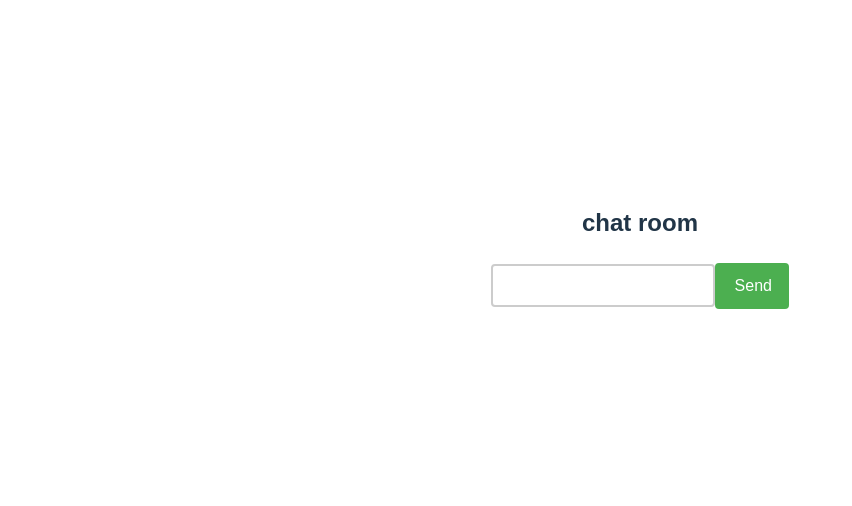
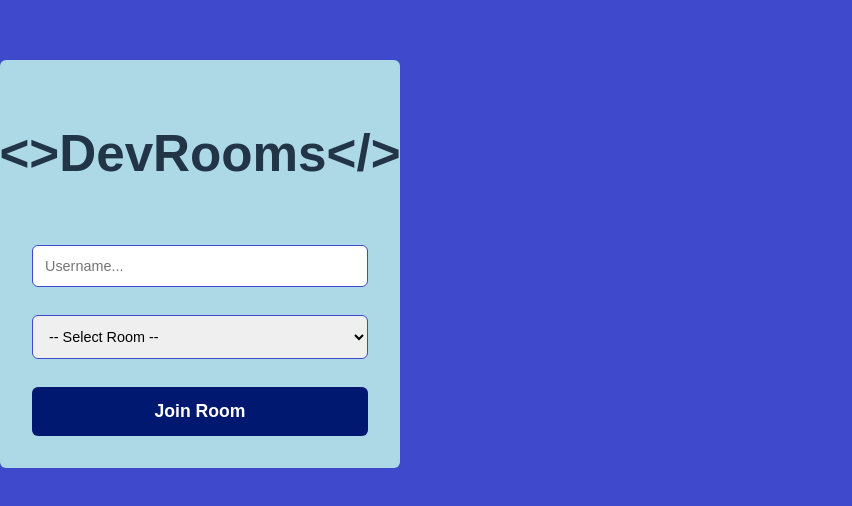
Before and after one commit to bondzai/realtime-chat, a React (Vite) app in the folder frontend/: page / in a window 1280 px wide. Shown: the part 136-642 px from the top of the page, without its empty margins (0-852 px from the left). Built offline with nearby package versions, Linux system fonts and the light colour scheme; no server answers.

Commit message:
create: join room page

```diff
--- a/frontend/package.json
+++ b/frontend/package.json
@@ -10,7 +10,9 @@
   },
   "dependencies": {
     "react": "^18.2.0",
-    "react-dom": "^18.2.0"
+    "react-dom": "^18.2.0",
+    "react-router-dom": "^6.8.0",
+    "socket.io-client": "^4.5.4"
   },
   "devDependencies": {
     "@types/react": "^18.0.26",
--- a/frontend/src/App.css
+++ b/frontend/src/App.css
@@ -1,41 +1,55 @@
-#root {
-  max-width: 1280px;
-  margin: 0 auto;
-  padding: 2rem;
-  text-align: center;
+html * {
+  font-family: Arial;
+  box-sizing: border-box;
 }
 
-.logo {
-  height: 6em;
-  padding: 1.5em;
-  will-change: filter;
-}
-.logo:hover {
-  filter: drop-shadow(0 0 2em #646cffaa);
-}
-.logo.react:hover {
-  filter: drop-shadow(0 0 2em #61dafbaa);
+body {
+  margin: 0;
+  padding: 0;
+  overflow: hidden;
+  background: rgb(63, 73, 204);
 }
 
-@keyframes logo-spin {
-  from {
-    transform: rotate(0deg);
-  }
-  to {
-    transform: rotate(360deg);
-  }
+::-webkit-scrollbar {
+  width: 20px;
 }
 
-@media (prefers-reduced-motion: no-preference) {
-  a:nth-of-type(2) .logo {
-    animation: logo-spin infinite 20s linear;
-  }
+::-webkit-scrollbar-track {
+  background-color: transparent;
 }
 
-.card {
-  padding: 2em;
+::-webkit-scrollbar-thumb {
+  background-color: #d6dee1;
+  border-radius: 20px;
+  border: 6px solid transparent;
+  background-clip: content-box;
 }
 
-.read-the-docs {
-  color: #888;
+::-webkit-scrollbar-thumb:hover {
+  background-color: #a8bbbf;
 }
+
+.btn {
+  padding: 14px 14px;
+  border-radius: 6px;
+  font-weight: bold;
+  font-size: 1.1rem;
+  cursor: pointer;
+  border: none;
+}
+
+.btn-outline {
+  color: rgb(153, 217, 234);
+  border: 1px solid rgb(153, 217, 234);
+  background: rgb(63, 73, 204);
+}
+
+.btn-primary {
+  background: rgb(153, 217, 234);
+  color: rgb(0, 24, 111);
+}
+
+.btn-secondary {
+  background: rgb(0, 24, 111);
+  color: #fff;
+}
--- a/frontend/src/App.jsx
+++ b/frontend/src/App.jsx
@@ -1,16 +1,36 @@
-import { useState } from 'react'
-import Chat from "./components/Chat"
-import './App.css'
+
+import './App.css';
+import { useState } from 'react'; // Add this
+import { BrowserRouter as Router, Routes, Route } from 'react-router-dom';
+import io from 'socket.io-client'; // Add this
+import Home from './pages/home';
+
+const socket = io.connect('http://localhost:4000'); // Add this -- our server will run on port 4000, so we connect to it from here
 
 function App() {
-    const [count, setCount] = useState(0)
+    const [username, setUsername] = useState(''); // Add this
+    const [room, setRoom] = useState(''); // Add this
 
     return (
-        <div className="App">
-            <h2> chat room </h2>
-            <Chat/>
-        </div>
-    )
+        <Router>
+            <div className='App'>
+                <Routes>
+                    <Route
+                        path='/'
+                        element={
+                            <Home
+                                username={username} // Add this
+                                setUsername={setUsername} // Add this
+                                room={room} // Add this
+                                setRoom={setRoom} // Add this
+                                socket={socket} // Add this
+                            />
+                        }
+                    />
+                </Routes>
+            </div>
+        </Router>
+    );
 }
 
-export default App
+export default App;
--- /dev/null
+++ b/frontend/src/pages/home/index.jsx
@@ -0,0 +1,24 @@
+import styles from './styles.module.css';
+
+const Home = () => {
+    return (
+        <div className={styles.container}>
+            <div className={styles.formContainer}>
+                <h1>{`<>DevRooms</>`}</h1>
+                <input className={styles.input} placeholder='Username...' />
+
+                <select className={styles.input}>
+                    <option>-- Select Room --</option>
+                    <option value='javascript'>JavaScript</option>
+                    <option value='node'>Node</option>
+                    <option value='express'>Express</option>
+                    <option value='react'>React</option>
+                </select>
+
+                <button className='btn btn-secondary' style={{ width: '100%' }}>Join Room</button>
+            </div>
+        </div>
+    );
+};
+
+export default Home;
--- /dev/null
+++ b/frontend/src/pages/home/styles.module.css
@@ -0,0 +1,32 @@
+.container {
+    height: 100vh;
+    width: 100%;
+    display: flex;
+    justify-content: center;
+    align-items: center;
+    background: rgb(63, 73, 204);
+}
+
+.formContainer {
+    width: 400px;
+    margin: 0 auto 0 auto;
+    padding: 32px;
+    background: lightblue;
+    border-radius: 6px;
+    display: flex;
+    flex-direction: column;
+    align-items: center;
+    gap: 28px;
+}
+
+.input {
+    width: 100%;
+    padding: 12px;
+    border-radius: 6px;
+    border: 1px solid rgb(63, 73, 204);
+    font-size: 0.9rem;
+}
+
+.input option {
+    margin-top: 20px;
+}
```
Also changed, not shown: 1 other file (tests, documents, lock files or other folders).
